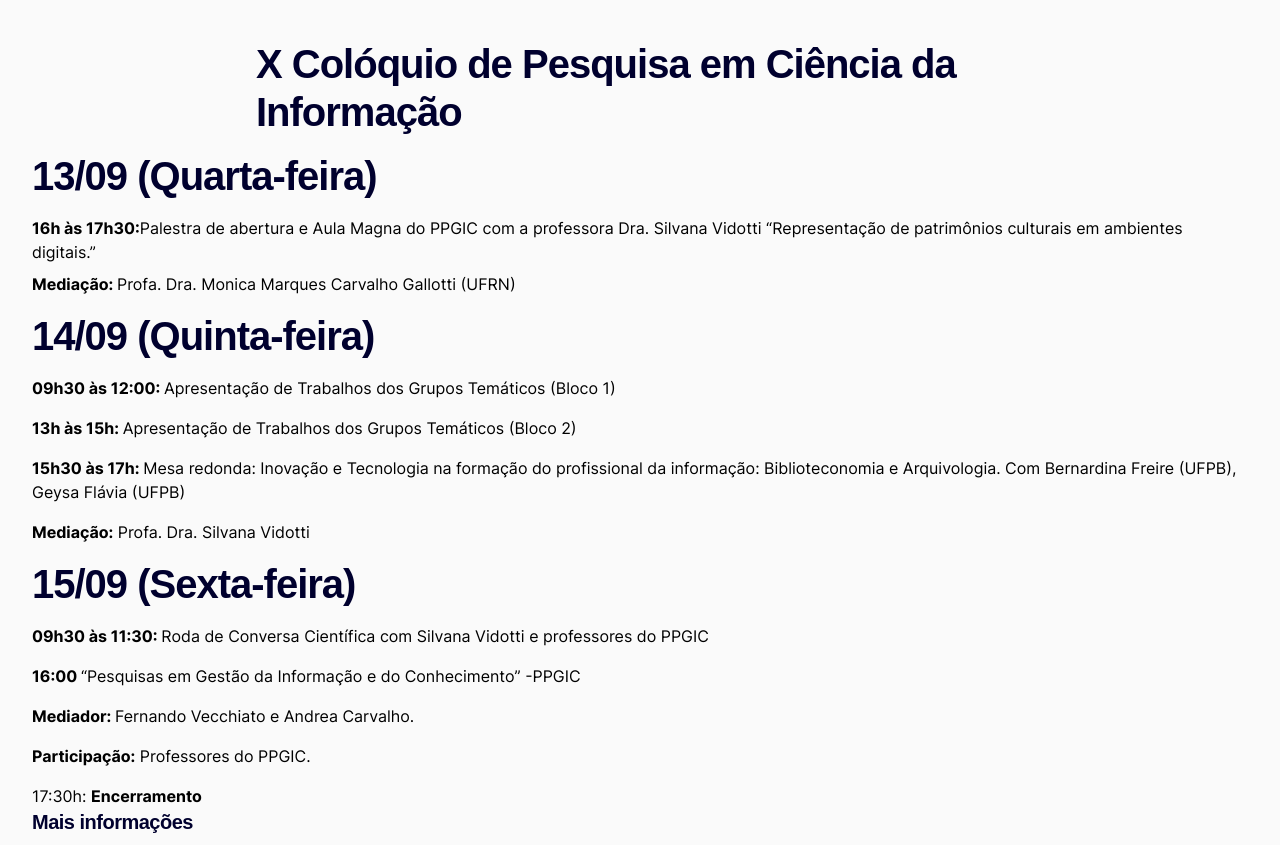
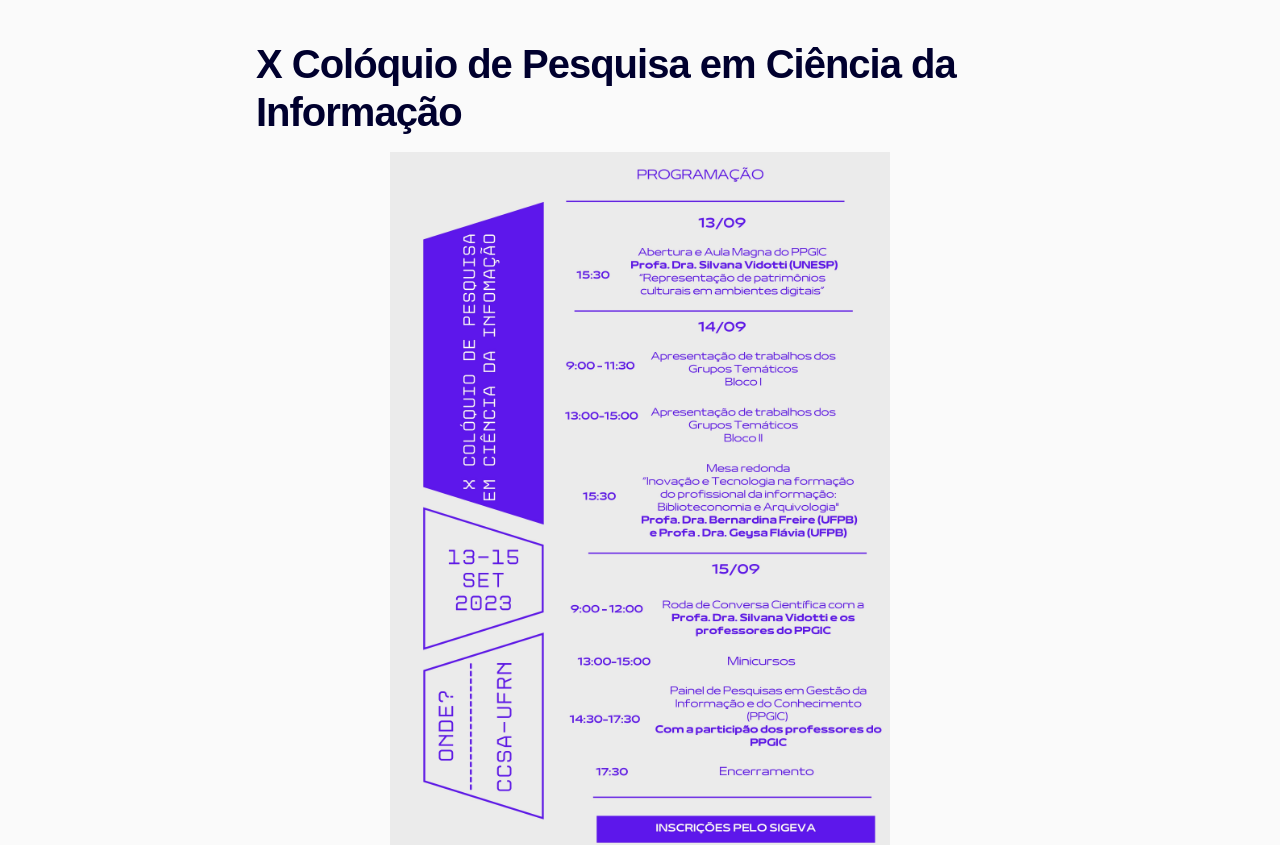
Before and after one commit to luccasmmg/seminario-2023, a Next.js app: page /subeventos in a window 1280 px wide. Shown: the part 3460-4305 px from the top of the page. Built offline with nearby package versions, Linux system fonts and the light colour scheme; a web font is replaced by a local one.

Commit message:
Att subeventos

```diff
--- a/src/pages/subeventos.jsx
+++ b/src/pages/subeventos.jsx
@@ -225,6 +225,12 @@
           >
             X Colóquio de Pesquisa em Ciência da Informação
           </h3>
+          <Image
+            src="/images/coloquio_biblioteconomia.jpg"
+            className="mx-auto py-4"
+            width={500}
+            height={400}
+          />
           <h4
             className={`max-w-2xl py-4 text-4xl  font-medium tracking-tight text-slate-800 lg:max-w-3xl ${unna.className}`}
           >
```
Also changed, not shown: public/images/coloquio_biblioteconomia.jpg (added).
